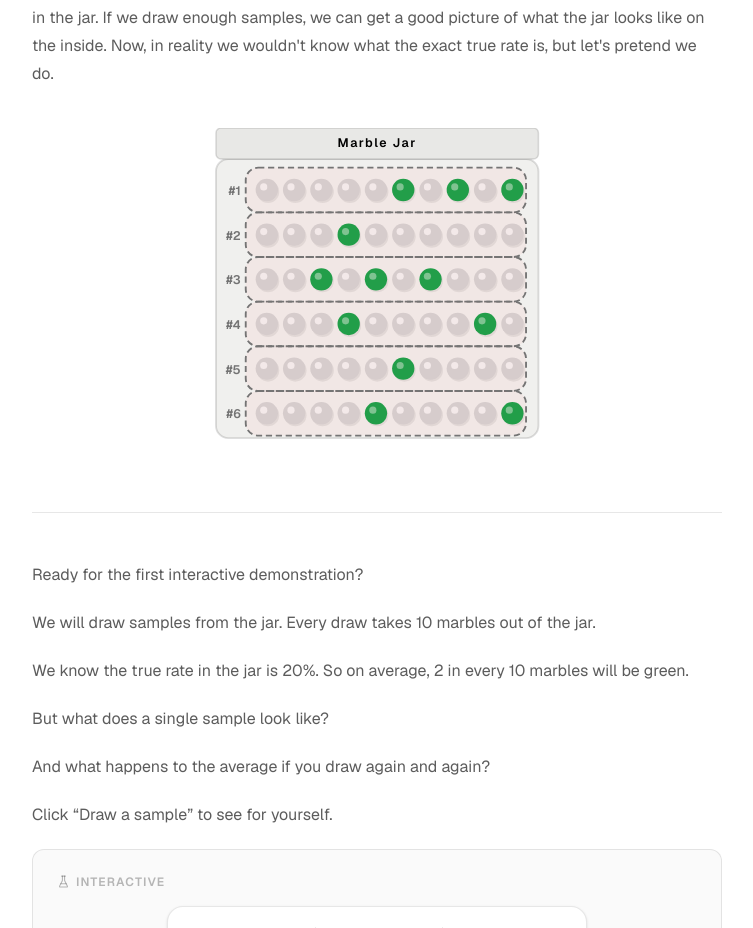
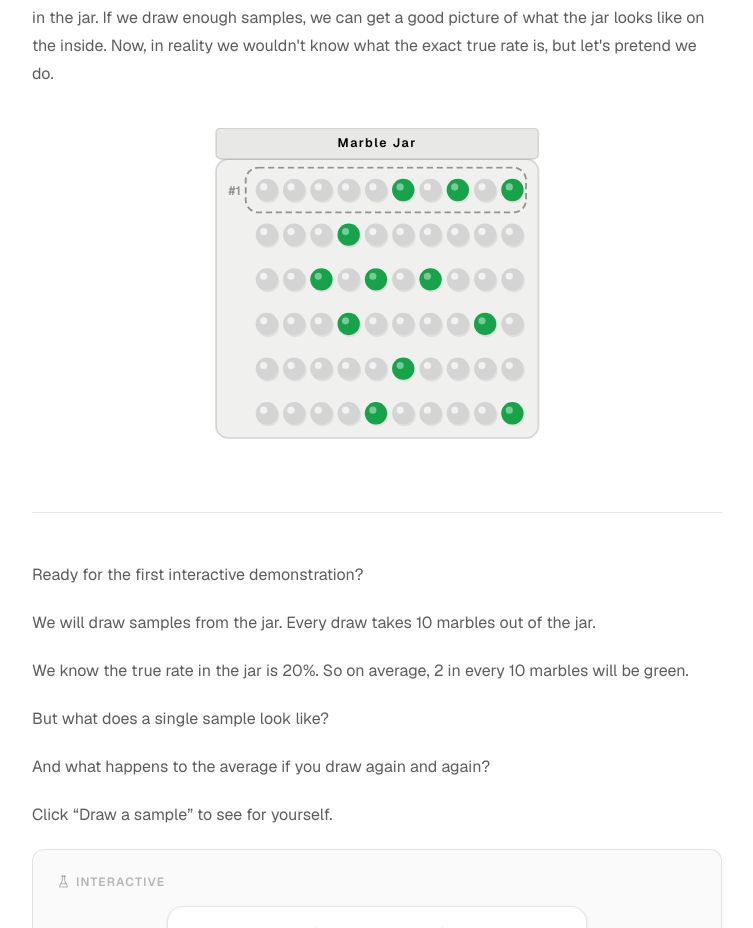
Before and after one commit to codedebugrepeat/ab-test-guide, a Next.js app: page /why-small-samples-lie in a window 1280 px wide. Shown: the part 1586-2514 px from the top of the page, without its empty margins (120-873 px from the left). Built offline with nearby package versions, Linux system fonts and the light colour scheme.

Commit message:
Animate the marble illustration.

```diff
--- a/components/tutorial/illustrations/jar-illustration.tsx
+++ b/components/tutorial/illustrations/jar-illustration.tsx
@@ -1,8 +1,6 @@
-
 "use client";
 
-// Jar with 6 rows of marbles and all rows circled as samples inside.
-
+import { useEffect, useState } from "react";
 import { P } from "../constants/sampling-constants";
 
 const WJAR_W = 260;
@@ -16,7 +14,6 @@ const WROWS = 6;
 const WSTART_X = (WJAR_W - (WCOLS * WMSTEP - WMGAP)) / 2 + 10;
 const WROW_YS = [50, 86, 122, 158, 194, 230];
 
-// Oval circles cols 0–9 of each row
 const WOVAL_COLS = 10;
 const WOVAL_W = WOVAL_COLS * WMSTEP - WMGAP + 10;
 const WOVAL_RY = 18;
@@ -42,7 +39,27 @@ function generateWideMarbles(): WideMarble[] {
 
 const WIDE_MARBLES = generateWideMarbles();
 
+// Delays: pause before first sample, between samples, pause after all shown
+const DELAY_START = 600;
+const DELAY_STEP = 700;
+const DELAY_HOLD = 1800;
+
 export function JarIllustration() {
+  const [visibleCount, setVisibleCount] = useState(0);
+
+  useEffect(() => {
+    const delay =
+      visibleCount === 0 ? DELAY_START :
+      visibleCount === WROWS ? DELAY_HOLD :
+      DELAY_STEP;
+
+    const t = setTimeout(() => {
+      setVisibleCount(v => (v < WROWS ? v + 1 : 0));
+    }, delay);
+
+    return () => clearTimeout(t);
+  }, [visibleCount]);
+
   return (
     <div className="w-full rounded-xl px-3 py-4">
       <div className="mx-auto w-4/5">
@@ -119,18 +136,25 @@ export function JarIllustration() {
               })}
             </g>
 
-            {/* 6 sample ovals on rows 0 through 5 */}
+            {/* Sample ovals — fade in one by one */}
             {[0, 1, 2, 3, 4, 5].map((ri) => {
               const cy = WROW_YS[ri];
+              const visible = ri < visibleCount;
               return (
-                <g key={ri}>
+                <g
+                  key={ri}
+                  style={{
+                    opacity: visible ? 1 : 0,
+                    transition: "opacity 0.35s ease",
+                  }}
+                >
                   <rect
                     x={WSTART_X - 8}
                     y={cy - WOVAL_RY}
                     width={WOVAL_W}
                     height={WOVAL_RY * 2}
                     rx={10}
-                    fill="rgba(239,68,68,0.05)"
+                    fill="transparent"
                     stroke="#747474"
                     strokeWidth="1.5"
                     strokeDasharray="5 3"
```
